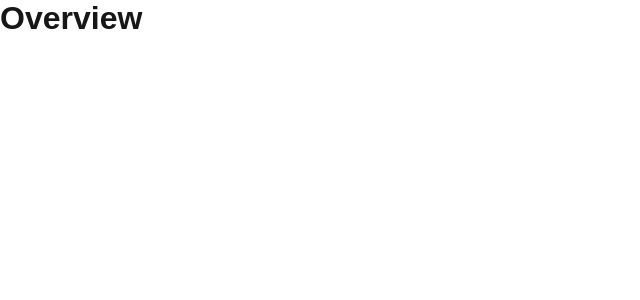
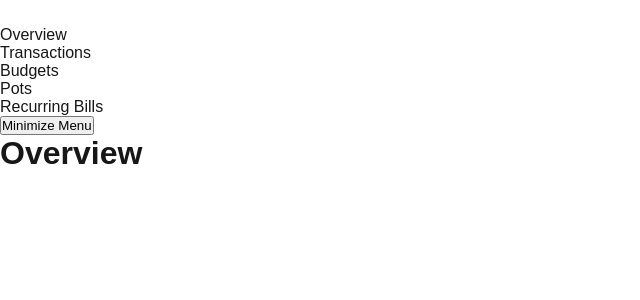
Before and after one commit to cmlebron14/personal-finance-app, a Next.js app: page / in a window 1280 px wide. Shown: the top 300 px of the page, without its empty margins (0-640 px from the left). Built offline with nearby package versions, Linux system fonts and the light colour scheme.

Commit message:
add skeleton Navigation component

```diff
--- /dev/null
+++ b/app/components/Navigation/Logo.tsx
@@ -0,0 +1,15 @@
+"use client";
+import Image from "next/image";
+
+const Logo = () => {
+  return (
+    <Image
+      src="/assets/images/logo-large.svg"
+      alt="finance logo"
+      width={122}
+      height={22}
+    />
+  );
+};
+
+export default Logo;
--- /dev/null
+++ b/app/components/Navigation/NavButton.tsx
@@ -0,0 +1,7 @@
+"use client";
+
+const NavButton = () => {
+  return <button>Minimize Menu</button>;
+};
+
+export default NavButton;
--- /dev/null
+++ b/app/components/Navigation/Navbar.tsx
@@ -0,0 +1,28 @@
+"use client";
+import Link from "next/link";
+
+const Navbar = () => {
+  return (
+    <nav>
+      <ul>
+        <li>
+          <Link href="/">Overview</Link>
+        </li>
+        <li>
+          <Link href="/transactions">Transactions</Link>
+        </li>
+        <li>
+          <Link href="/budgets">Budgets</Link>
+        </li>
+        <li>
+          <Link href="/pots">Pots</Link>
+        </li>
+        <li>
+          <Link href="/recurring-bills">Recurring Bills</Link>
+        </li>
+      </ul>
+    </nav>
+  );
+};
+
+export default Navbar;
--- /dev/null
+++ b/app/components/Navigation/index.tsx
@@ -0,0 +1,16 @@
+"use client";
+import Logo from "./Logo";
+import Navbar from "./Navbar";
+import NavButton from "./NavButton";
+
+const Navigation = () => {
+  return (
+    <div>
+      <Logo />
+      <Navbar />
+      <NavButton />
+    </div>
+  );
+};
+
+export default Navigation;
--- a/app/layout.tsx
+++ b/app/layout.tsx
@@ -1,6 +1,7 @@
 import type { Metadata } from "next";
 import { Geist, Geist_Mono } from "next/font/google";
 import "./globals.css";
+import Navigation from "./components/Navigation";
 
 const geistSans = Geist({
   variable: "--font-geist-sans",
@@ -25,6 +26,7 @@ export default function RootLayout({
   return (
     <html lang="en">
       <body className={`${geistSans.variable} ${geistMono.variable}`}>
+        <Navigation />
         {children}
       </body>
     </html>
```
